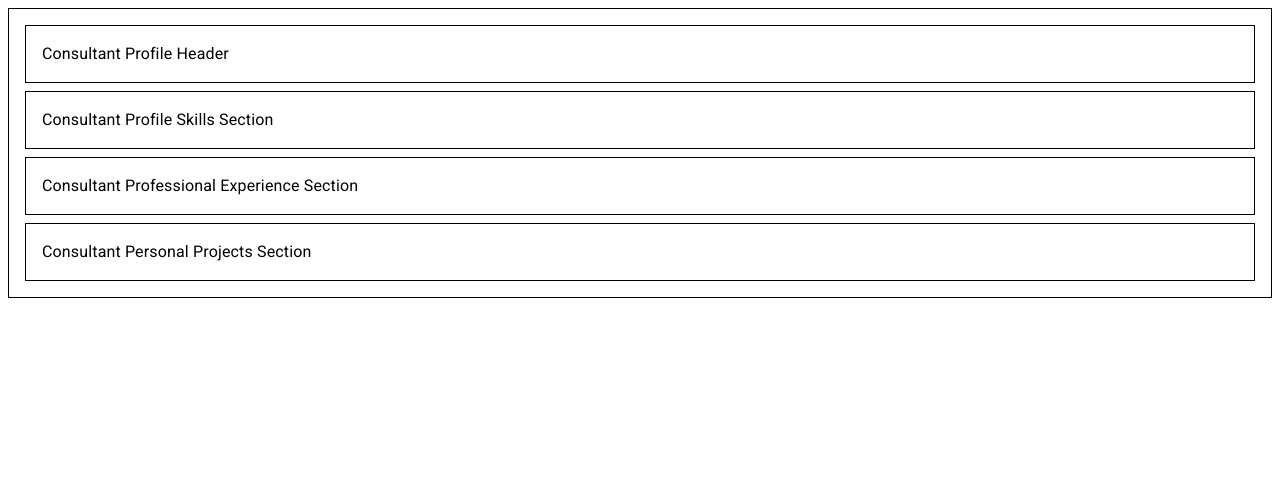
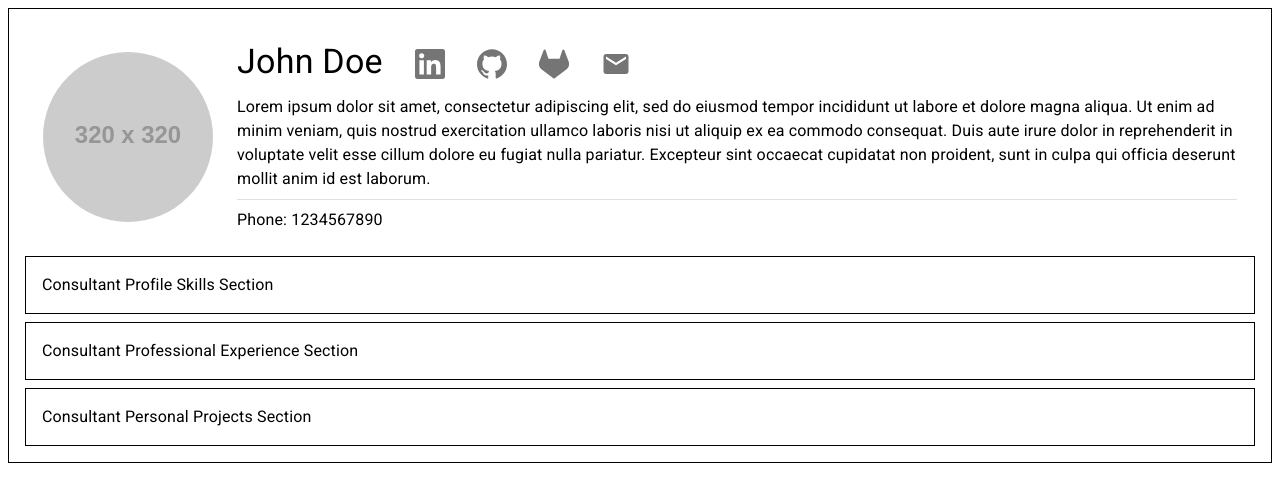
Before and after one commit to mikouzdev/skill-bank, a React app in the folder frontend/: page / in a window 1280 px wide. Shown: the top 502 px of the page. Built offline with nearby package versions, Linux system fonts and the light colour scheme; the HTML template or start-up script is replaced by a standard one.

Commit message:
Consultant profile header

```diff
--- a/frontend/package.json
+++ b/frontend/package.json
@@ -18,6 +18,7 @@
     "axios": "^1.13.2",
     "react": "^19.2.0",
     "react-dom": "^19.2.0",
+    "react-icons": "^5.5.0",
     "react-router-dom": "^7.10.1"
   },
   "devDependencies": {
--- a/frontend/src/features/consultant/components/ProfileHeader.tsx
+++ /dev/null
@@ -1,9 +0,0 @@
-import { Box, Typography } from "@mui/material";
-
-export default function ProfileHeader() {
-  return (
-    <Box sx={{ p: 2, border: 1 }}>
-      <Typography>Consultant Profile Header</Typography>
-    </Box>
-  );
-}
--- /dev/null
+++ b/frontend/src/features/consultant/components/ProfileHeader/ProfileHeader.tsx
@@ -0,0 +1,117 @@
+import {
+  Avatar,
+  Box,
+  Divider,
+  IconButton,
+  Stack,
+  Typography,
+} from "@mui/material";
+
+import { SiGitlab, SiGithub, SiLinkedin } from "react-icons/si";
+import { MdEmail } from "react-icons/md";
+import type { ConsultantProfileHeader } from "../../types/types";
+
+type Props = {
+  data: ConsultantProfileHeader;
+};
+
+export default function ProfileHeader({ data }: Props) {
+  // attributes that have a existing icon.
+  const linkedin = data.attributes.find((a) => a.label === "linkedin");
+  const github = data.attributes.find((a) => a.label === "github");
+  const gitlab = data.attributes.find((a) => a.label === "gitlab");
+  const email = data.attributes.find((a) => a.label === "email");
+  const phone = data.attributes.find((a) => a.label === "phone");
+
+  const ICON_SIZE = 30;
+  const iconLinkStack = (
+    <Stack direction="row" spacing={2} alignItems={"center"}>
+      {linkedin && (
+        <IconButton
+          href={linkedin.value}
+          target="_blank"
+          rel="noopener noreferrer"
+        >
+          <SiLinkedin size={ICON_SIZE} />
+        </IconButton>
+      )}
+
+      {github && (
+        <IconButton
+          href={github.value}
+          target="_blank"
+          rel="noopener noreferrer"
+        >
+          <SiGithub size={ICON_SIZE} />
+        </IconButton>
+      )}
+
+      {gitlab && (
+        <IconButton
+          href={gitlab.value}
+          target="_blank"
+          rel="noopener noreferrer"
+        >
+          <SiGitlab size={ICON_SIZE} />
+        </IconButton>
+      )}
+
+      {email && (
+        <IconButton href={`mailto:${email.value}`}>
+          <MdEmail size={ICON_SIZE} />
+        </IconButton>
+      )}
+    </Stack>
+  );
+
+  // name, title and attribute icon links.
+  const headerTitle = (
+    <Box
+      sx={{
+        display: "flex",
+        flexDirection: "row",
+        gap: 3,
+      }}
+    >
+      <Stack>
+        <Typography variant="h4">{data.name}</Typography>
+        {/* TODO: add consultant profile title from available data */}
+        {/* <Typography variant="h6">Full-stack Developer</Typography> */}
+      </Stack>
+      {iconLinkStack}
+    </Box>
+  );
+
+  const PROFILE_PICTURE_SIZE = 170;
+  const profilePicture = (
+    <Box sx={{ display: "flex", alignItems: "center" }}>
+      <Avatar
+        alt={data.name}
+        src={data.profilePictureUrl}
+        sx={{ width: PROFILE_PICTURE_SIZE, height: PROFILE_PICTURE_SIZE }}
+      />
+    </Box>
+  );
+
+  return (
+    <Box
+      sx={{
+        p: 2,
+        display: "flex",
+        flexDirection: "row",
+        justifyContent: "center",
+        gap: 3,
+      }}
+    >
+      {profilePicture}
+
+      <Stack spacing={1} sx={{ maxWidth: 1000 }}>
+        {headerTitle}
+
+        <Typography>{data.description}</Typography>
+        <Divider />
+        {phone && <Typography>Phone: {phone.value}</Typography>}
+      </Stack>
+    </Box>
+  );
+}
--- a/frontend/src/features/consultant/pages/ConsultantProfilePage.tsx
+++ b/frontend/src/features/consultant/pages/ConsultantProfilePage.tsx
@@ -1,15 +1,42 @@
 import { Box } from "@mui/material";
-import ProfileHeader from "../components/ProfileHeader";
+import ProfileHeader from "../components/ProfileHeader/ProfileHeader";
 import Skills from "../components/Skills/SkillsSection";
 import PersonalProjects from "../components/PersonalProjects/PersonalProjectsSection";
 import ProfessionalExperience from "../components/ProfessionalExperience/ProfessionalExperienceSection";
+import type { ConsultantProfileHeader } from "../types/types";
 
 export default function ConsultantProfilePage() {
+  const mockupData: ConsultantProfileHeader = {
+    profilePictureUrl: "https://placehold.co/320x320",
+    name: "John Doe",
+    description: `Lorem ipsum dolor sit amet, consectetur adipiscing elit, sed do eiusmod tempor incididunt ut labore et dolore magna aliqua.
+    Ut enim ad minim veniam, quis nostrud exercitation ullamco laboris nisi ut aliquip ex ea commodo consequat.
+    Duis aute irure dolor in reprehenderit in voluptate velit esse cillum dolore eu fugiat nulla pariatur.
+    Excepteur sint occaecat cupidatat non proident, sunt in culpa qui officia deserunt mollit anim id est laborum.`,
+    attributes: [
+      { id: 1, value: "1234567890", label: "phone", type: "TEXT" },
+      {
+        id: 2,
+        value: "https://www.linkedin.com/",
+        label: "linkedin",
+        type: "LINK",
+      },
+      { id: 3, value: "https://github.com/", label: "github", type: "LINK" },
+      { id: 4, value: "https://gitlab.com/", label: "gitlab", type: "LINK" },
+      {
+        id: 5,
+        value: "john.doe@gmail.com",
+        label: "email",
+        type: "LINK",
+      },
+    ],
+  };
+
   return (
     <Box
       sx={{ p: 2, border: 1, display: "flex", flexDirection: "column", gap: 1 }}
     >
-      <ProfileHeader />
+      <ProfileHeader data={mockupData} />
       <Skills />
       <ProfessionalExperience />
       <PersonalProjects />
--- /dev/null
+++ b/frontend/src/features/consultant/types/types.ts
@@ -0,0 +1,13 @@
+export interface ConsultantProfileHeader {
+  name: string;
+  description: string;
+  profilePictureUrl: string;
+  attributes: UserAttribute[]; // phone, linkedin, github, gitlab
+}
+
+export interface UserAttribute {
+  id: number;
+  value: string;
+  label: string;
+  type: "TEXT" | "LINK";
+}
```
Also changed, not shown: 1 other file (tests, documents, lock files or other folders).
